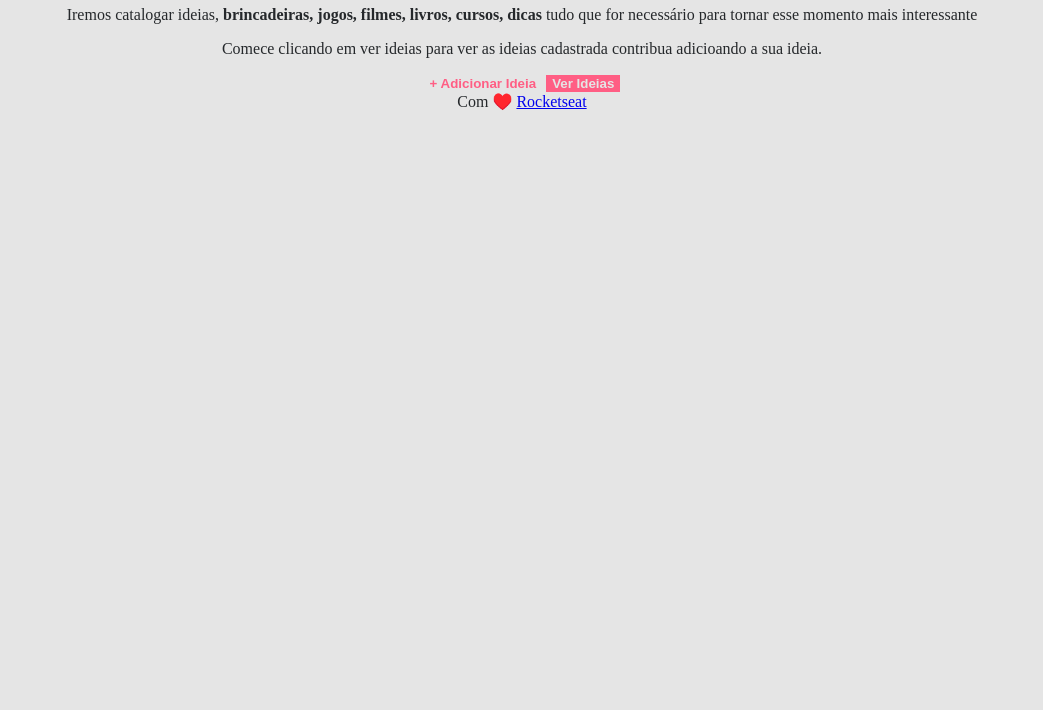
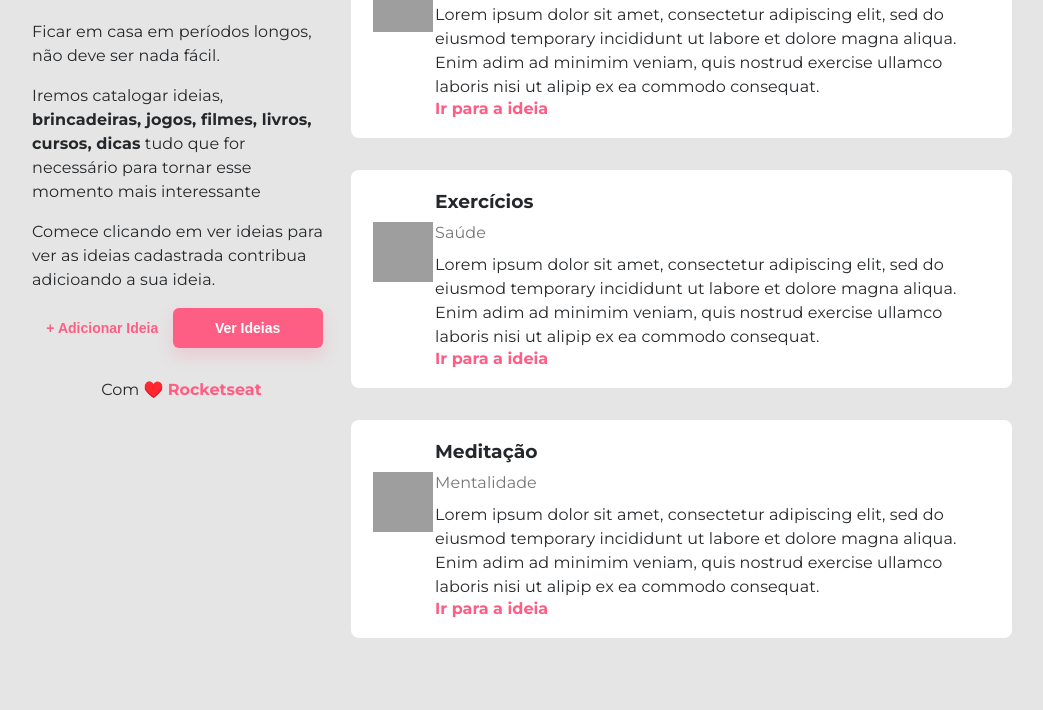
Before and after one commit to emys-alb/WorkshopDev, a plain HTML site: page casacriativa/index.html in a window 1280 px wide. Shown: the part 120-830 px from the top of the page, without its empty margins (118-1161 px from the left). Before the commit the page ends 800 px from the top, so only its background shows below. Drawn offline with Linux system fonts and the light colour scheme; grey boxes are pictures that could not be loaded.

Commit message:
pagina inicial

```diff
--- a/casacriativa/index.html
+++ b/casacriativa/index.html
@@ -4,6 +4,7 @@
 <head>
   <meta charset="UTF-8">
   <title>Casa Criativa</title>
+  <link href="https://fonts.googleapis.com/css?family=Montserrat:300,400,600,700,900&display=swap" rel="stylesheet">
   <link rel="stylesheet" type="text/css" href="./style.css">
 </head>
 
@@ -36,6 +37,39 @@
     </section>
 
     <section id="last-ideias">
+      <div class="idea">
+        <img src="https://image.flaticon.com/icons/svg/2729/2729007.svg" alt="Programador" />
+        <div class="content">
+          <h3>Cursos de Programação</h3>
+          <p>Estudo</p>
+          <div class="description">Lorem ipsum dolor sit amet, consectetur adipiscing elit, sed do eiusmod temporary
+            incididunt ut labore et dolore magna aliqua. Enim adim ad minimim veniam, quis nostrud exercise ullamco
+            laboris nisi ut alipip ex ea commodo consequat.</div>
+          <a href="#">Ir para a ideia</a>
+        </div>
+      </div>
+      <div class="idea">
+        <img src="https://image.flaticon.com/icons/svg/2729/2729069.svg" alt="Yoga" />
+        <div class="content">
+          <h3>Exercícios</h3>
+          <p>Saúde</p>
+          <div class="description">Lorem ipsum dolor sit amet, consectetur adipiscing elit, sed do eiusmod temporary
+            incididunt ut labore et dolore magna aliqua. Enim adim ad minimim veniam, quis nostrud exercise ullamco
+            laboris nisi ut alipip ex ea commodo consequat.</div>
+          <a href="#">Ir para a ideia</a>
+        </div>
+      </div>
+      <div class="idea">
+        <img src="https://image.flaticon.com/icons/svg/2729/2729027.svg" alt="Meditando" />
+        <div class="content">
+          <h3>Meditação</h3>
+          <p>Mentalidade</p>
+          <div class="description">Lorem ipsum dolor sit amet, consectetur adipiscing elit, sed do eiusmod temporary
+            incididunt ut labore et dolore magna aliqua. Enim adim ad minimim veniam, quis nostrud exercise ullamco
+            laboris nisi ut alipip ex ea commodo consequat.</div>
+          <a href="#">Ir para a ideia</a>
+        </div>
+      </div>
     </section>
   </div>
   <script src="script.js"></script>
--- a/casacriativa/style.css
+++ b/casacriativa/style.css
@@ -1,26 +1,125 @@
-body {
+body{
   background: #e5e5e5;
   color: #25282b;
-  text-align: center;
-}
+  font-family: 'Montserrat', sans-serif;
 
-button {
-  color: #ff5e84;
-  border: none;
-  font-weight: bold;
-  background: none;
-}
-
-.fat{
-  background: #ff5e84;
-  color: #e5e5e5;
+  margin: 0;
 }
 
 .hide {
   display: none;
 }
 
-#footer a {
-  color: #25282b;
+p, .description {
+  font-size: 16px;
+  line-height: 24px;
+  letter-spacing: 0.1px;
+}
+
+a {
+  color: #ff5e84;
+  font-weight: bold;
   text-decoration: none;
 }
+
+a:hover {
+  text-decoration: underline;
+}
+
+#container {
+  width: 90%;
+  max-width: 980px;
+
+  margin: 40px auto;
+
+  display: flex;
+}
+
+#intro {
+  width: 300px;
+
+  margin-right: 20px;
+
+}
+
+main {
+  margin: 32px 0;
+}
+
+#buttons{
+  display: flex;
+  justify-content: space-evenly;
+  text-align: center;
+
+  margin-bottom: 32px;
+}
+
+button {
+  background: none;
+  color: #ff5e84;
+
+  border: none;
+  font-size: 14px;
+  font-weight: bold;
+  line-height: 18px;
+  letter-spacing: 0.1;
+
+  cursor: pointer;
+
+  outline: none;
+}
+
+button:hover {
+  text-decoration: underline;
+}
+
+.fat {
+  background: #ff5e84;
+  color: white;
+
+  width: 150px;
+  height: 40px;
+
+  border-radius: 6px;
+
+  box-shadow: 0px 8px 16px #ff5e8432;
+}
+
+button.fat:hover {
+  text-decoration: none;
+}
+
+footer {
+  text-align: center;
+}
+
+
+.idea {
+  display: flex;
+  background-color: white;
+  border-radius: 8px;
+  box-shadow: 0 4px 16px --8px rgba(1,1,1,0.2);
+  padding: 20px;
+
+  margin-bottom: 32px;
+}
+
+.idea img {
+  width: 60px;
+  height: 60px;
+
+  margin: 32px 2px;
+}
+
+.idea h3{
+  margin: 0;
+}
+
+.idea p {
+  margin: 8px 0;
+  color: #777;
+}
+
+.idea description {
+  margin: 16px 0;
+}
```
